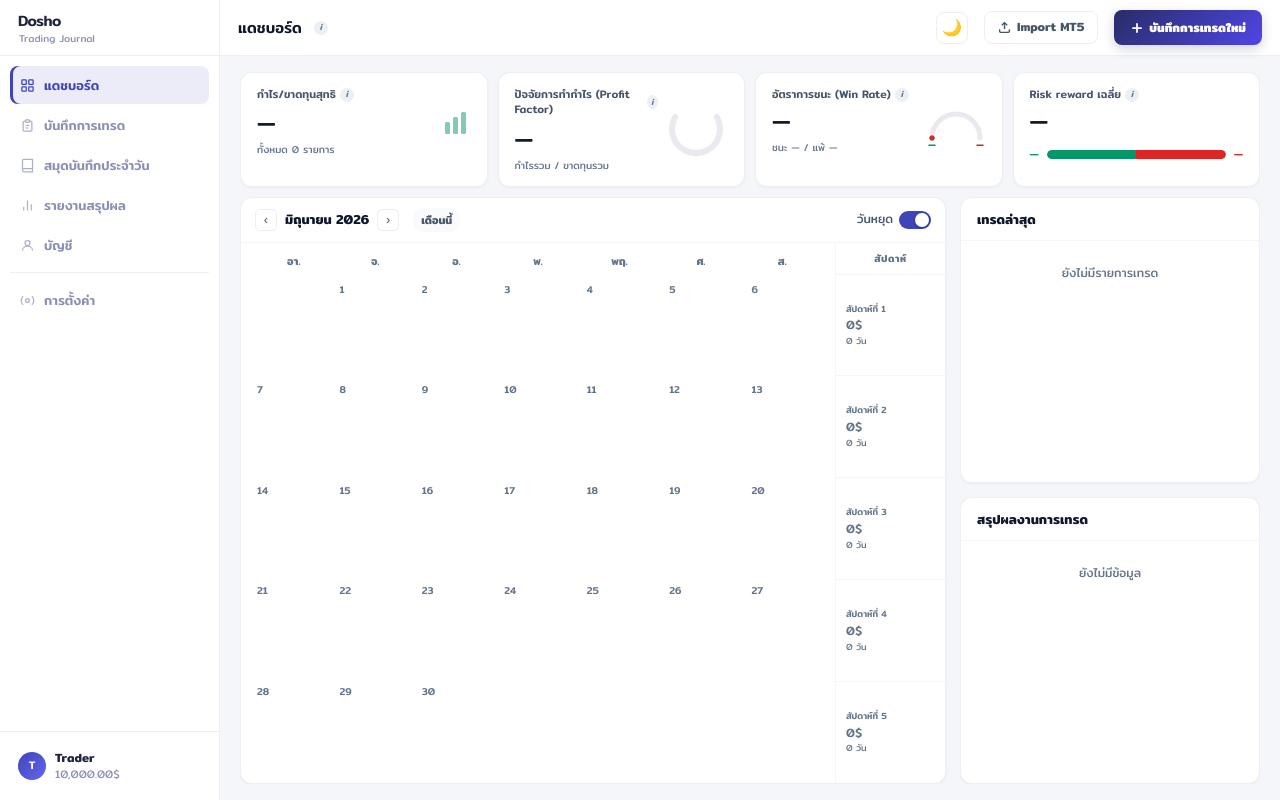
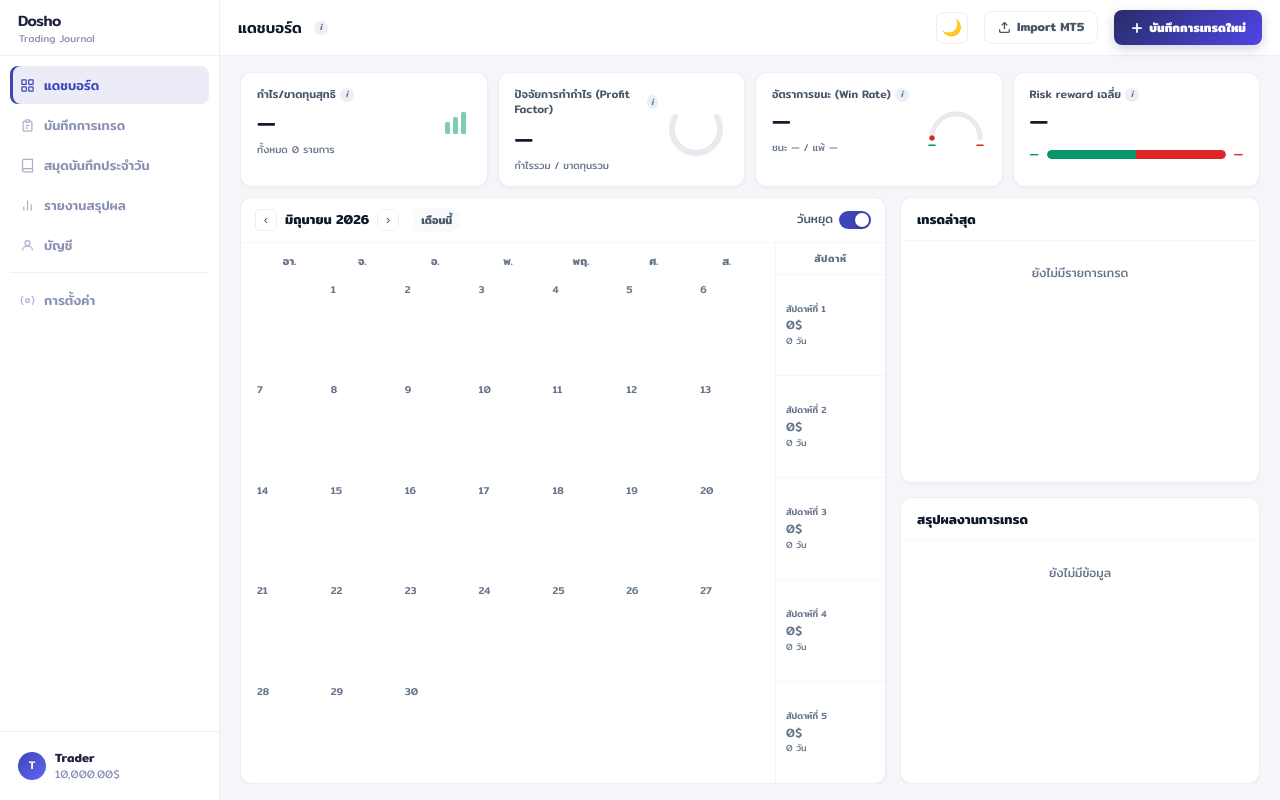
Before and after one commit to MisterZerograde/Dosho-app, a plain HTML site: page index.html in a window 1280 px wide. Drawn offline with nearby package versions, Linux system fonts and the light colour scheme.

Commit message:
fix: widen right panel from 300px to 360px, narrowing calendar
Co-Authored-By: Claude Sonnet 4.6 <noreply@anthropic.com>

```diff
--- a/index.html
+++ b/index.html
@@ -96,7 +96,7 @@ body{font-family:'Mitr',-apple-system,sans-serif;background:var(--bg);color:var(
 .card-bd{padding:14px 16px}
 
 /* ─── CALENDAR ─── */
-.dash-grid{display:grid;grid-template-columns:1fr 300px;grid-template-rows:1fr;gap:14px;flex:1 1 0;min-height:0;align-items:stretch;overflow:hidden}
+.dash-grid{display:grid;grid-template-columns:1fr 360px;grid-template-rows:1fr;gap:14px;flex:1 1 0;min-height:0;align-items:stretch;overflow:hidden}
 .cal-nav-row{display:flex;align-items:center;gap:8px;padding:10px 14px;border-bottom:1px solid var(--border2);flex-shrink:0}
 .cal-arr{width:22px;height:22px;border-radius:5px;background:transparent;border:1px solid var(--border);color:var(--text2);cursor:pointer;display:flex;align-items:center;justify-content:center;font-size:13px;transition:background .12s}
 .cal-arr:hover{background:var(--surface2)}
@@ -384,7 +384,7 @@ body{font-family:'Mitr',-apple-system,sans-serif;background:var(--bg);color:var(
 .kpi-rr-loss-lbl{font-size:11px;font-weight:500;color:var(--red);white-space:nowrap}
 
 /* ─── UPDATED DASH GRID ─── */
-.dash-grid{display:grid;grid-template-columns:1fr 300px;grid-template-rows:1fr;gap:14px;flex:1 1 0;min-height:0;align-items:stretch;overflow:hidden}
+.dash-grid{display:grid;grid-template-columns:1fr 360px;grid-template-rows:1fr;gap:14px;flex:1 1 0;min-height:0;align-items:stretch;overflow:hidden}
 
 /* ─── ZELLA SCORE RIGHT PANEL ─── */
 .zella-card{display:flex;flex-direction:column;gap:0}
```
